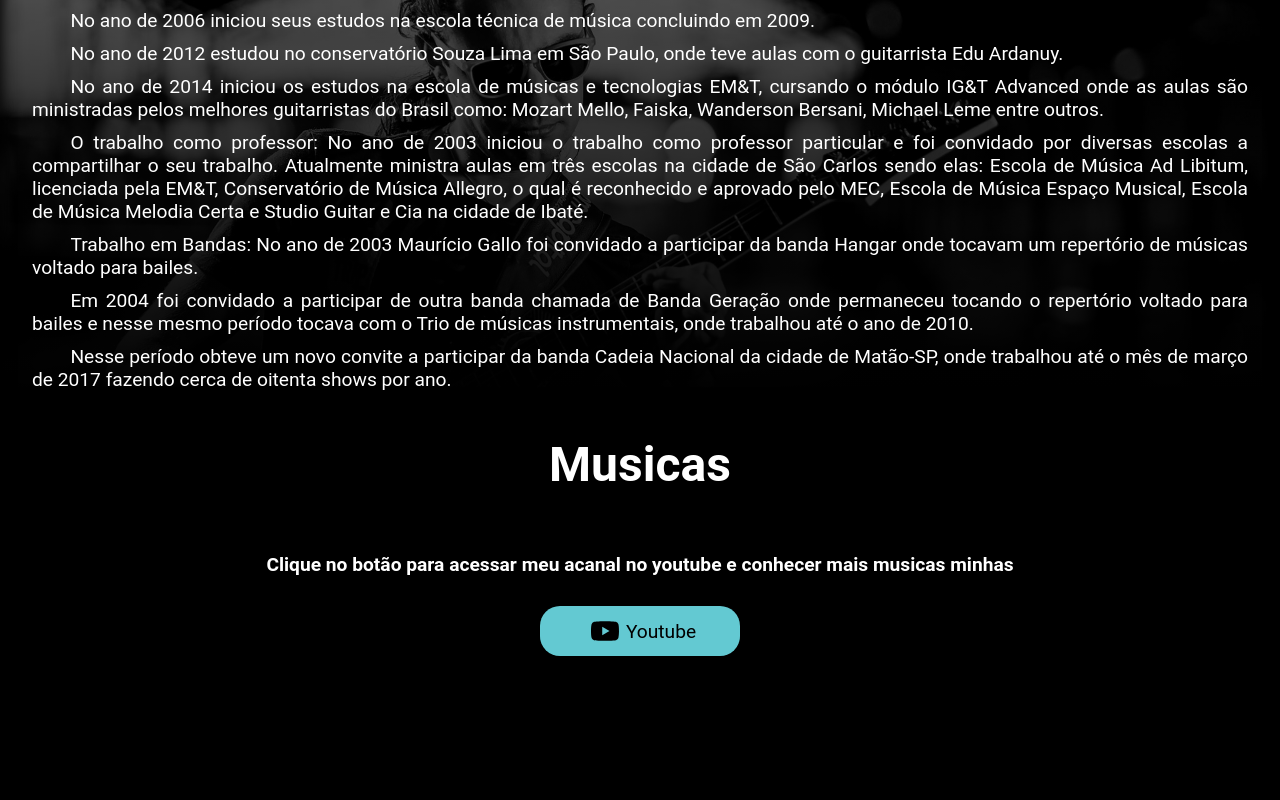
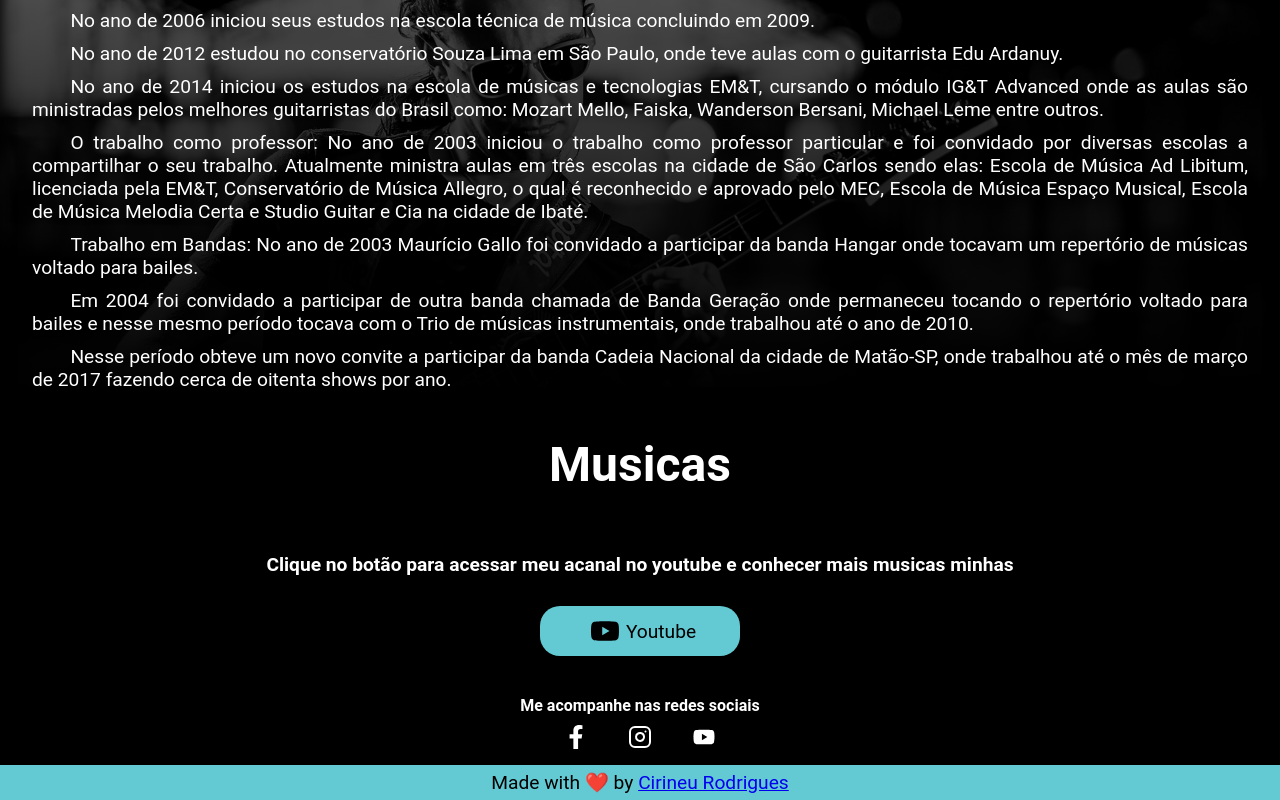
Before and after one commit to cirineurodrigues/mauricio-gallo-react, a React (Create React App) app: page / in a window 1280 px wide. Shown: the part 1647-2447 px from the top of the page. Before the commit the page ends 2343 px from the top, so only its background shows below. Built offline with nearby package versions, Linux system fonts and the light colour scheme.

Commit message:
Inclui o componente footer

```diff
--- a/src/App.js
+++ b/src/App.js
@@ -6,6 +6,7 @@ import BrandsCarousel from "./components/BrandsCarousel";
 import Aulas from "./components/Aulas";
 import Bio from "./components/Bio";
 import Musicas from "./components/Musicas";
+import Footer from "./components/Footer";
 
 function App() {
   return (
@@ -20,6 +21,7 @@ function App() {
       <Aulas />
       <Bio />
       <Musicas />
+      <Footer />
     </>
   );
 }
--- a/src/components/BrandsCarousel/index.jsx
+++ b/src/components/BrandsCarousel/index.jsx
@@ -1,4 +1,4 @@
-import { Container, Title, ImageDiv } from "./styles";
+import { Container, ImageDiv } from "./styles";
 
 import Carousel from "react-multi-carousel";
 import "react-multi-carousel/lib/styles.css";
@@ -40,7 +40,7 @@ const BrandsCarousel = () => {
   return (
     <>
       <Container>
-        <Title>Mauricio Gallo usa e recomenda:</Title>
+        <h1>Mauricio Gallo usa e recomenda:</h1>
         <Carousel
           additionalTransfrom={0}
           arrows
--- a/src/components/BrandsCarousel/styles.js
+++ b/src/components/BrandsCarousel/styles.js
@@ -3,13 +3,13 @@ import styled from "styled-components";
 export const Container = styled.div`
   width: 100%;
   margin: 40px 0;
-`;
 
-export const Title = styled.h1`
-  margin-bottom: 30px;
-  font-size: 1.2rem;
-  color: #fff;
-  text-align: center;
+  h1 {
+    margin-bottom: 30px;
+    font-size: 1.2rem;
+    color: #fff;
+    text-align: center;
+  }
 `;
 
 export const ImageDiv = styled.div`
--- /dev/null
+++ b/src/components/Footer/index.jsx
@@ -0,0 +1,40 @@
+import { StyledFooter, SocialContainer, Credits } from "./styles";
+
+import { FaFacebookF } from "react-icons/fa";
+import { FiInstagram } from "react-icons/fi";
+import { AiFillYoutube } from "react-icons/ai";
+
+const Footer = () => {
+  return (
+    <>
+      <StyledFooter>
+        <h1>Me acompanhe nas redes sociais</h1>
+        <SocialContainer>
+          <a href="https://www.facebook.com/mauricio.gallo.39" target="blank">
+            <FaFacebookF />
+          </a>
+          <a
+            href="https://www.instagram.com/mauricio_gallo_/?hl=pt-br"
+            target="blank"
+          >
+            <FiInstagram />
+          </a>
+          <a
+            href="https://www.youtube.com/channel/UCSBvaqN_wQ4_Vxtg91l9qUA"
+            target="blank"
+          >
+            <AiFillYoutube />
+          </a>
+        </SocialContainer>
+      </StyledFooter>
+      <Credits>
+        Made with ❤️ by{" "}
+        <a href="https://www.linkedin.com/in/cirineurodrigues/" target="blank">
+          Cirineu Rodrigues
+        </a>
+      </Credits>
+    </>
+  );
+};
+
+export default Footer;
--- /dev/null
+++ b/src/components/Footer/styles.js
@@ -0,0 +1,38 @@
+import styled from "styled-components";
+
+export const StyledFooter = styled.footer`
+  width: 90%;
+  margin: 0 auto;
+
+  h1 {
+    font-size: 1rem;
+    color: #fff;
+    text-align: center;
+  }
+`;
+
+export const SocialContainer = styled.div`
+  width: 100%;
+  display: flex;
+  justify-content: center;
+  align-items: center;
+
+  a {
+    margin: 10px 20px;
+    color: #fff;
+    font-size: 1.5rem;
+  }
+
+  a:hover {
+    transition: 0.5s;
+    color: #63c9d2;
+  }
+`;
+
+export const Credits = styled.div`
+  width: 100%;
+  padding: 6px 0;
+  background-color: #63c9d2;
+  font-size: 1.2rem;
+  text-align: center;
+`;
--- a/src/components/Header/styles.js
+++ b/src/components/Header/styles.js
@@ -13,7 +13,7 @@ export const StyledHeader = styled.header`
 
   ul,
   li,
-  button {
+  a {
     display: none;
   }
 
@@ -121,11 +121,11 @@ export const StyledHeader = styled.header`
 
   @media screen and (min-width: 992px) {
     li,
-    button {
+    a {
       font-size: 1.3rem;
     }
 
-    button {
+    a {
       min-width: 140px;
     }
   }
```
